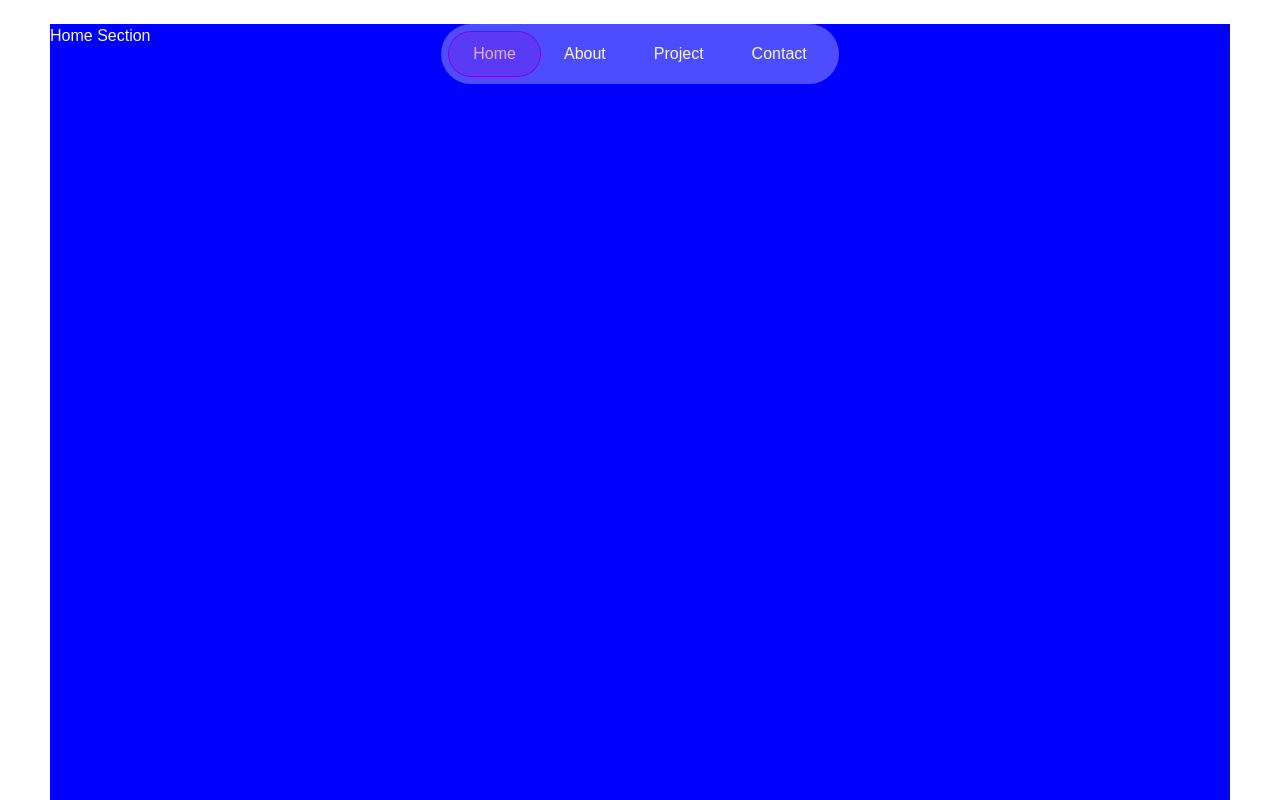
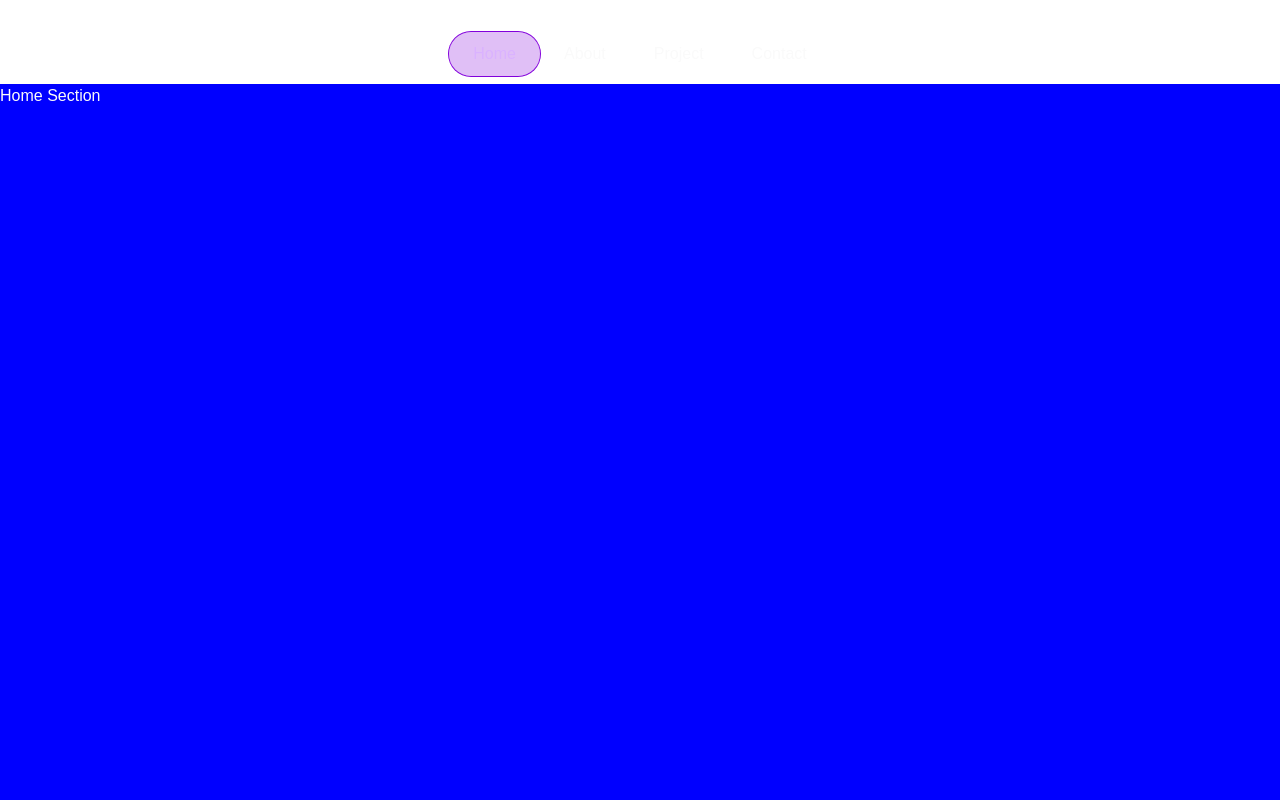
Before and after one commit to p3uj/portfolio, a Next.js app: page / in a window 1280 px wide. Shown: the top 800 px of the page. Built offline with nearby package versions, Linux system fonts and the light colour scheme.

Commit message:
style(page): refine main section spacing and scroll offset

```diff
--- a/app/page.module.scss
+++ b/app/page.module.scss
@@ -7,7 +7,7 @@
 
   min-height: 100vh;
   width: 100%;
-  padding: 24px 50px 0 50px;
+  padding-top: 84px;
 
   nav {
     grid-area: nav;
@@ -15,6 +15,15 @@
 
   main {
     grid-area: main;
+
+    section {
+      scroll-margin-top: 84px;
+      margin: 0 50px 0 50px;
+    }
+
+    section:first-of-type {
+      margin: 0;
+    }
   }
 
   footer {
```
